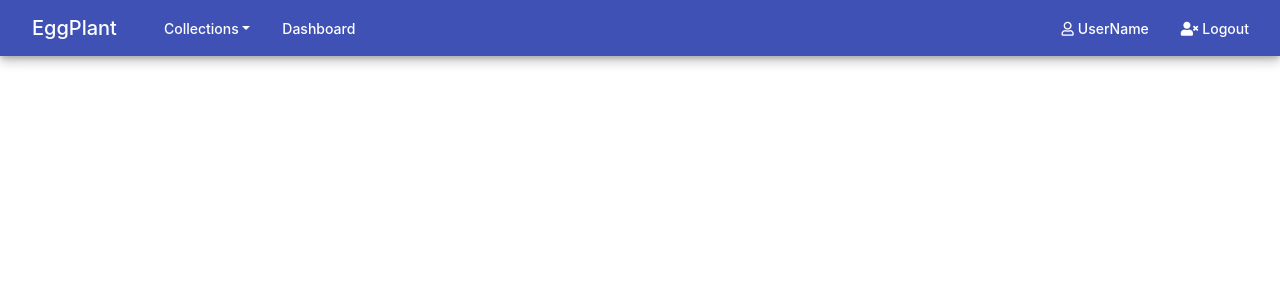
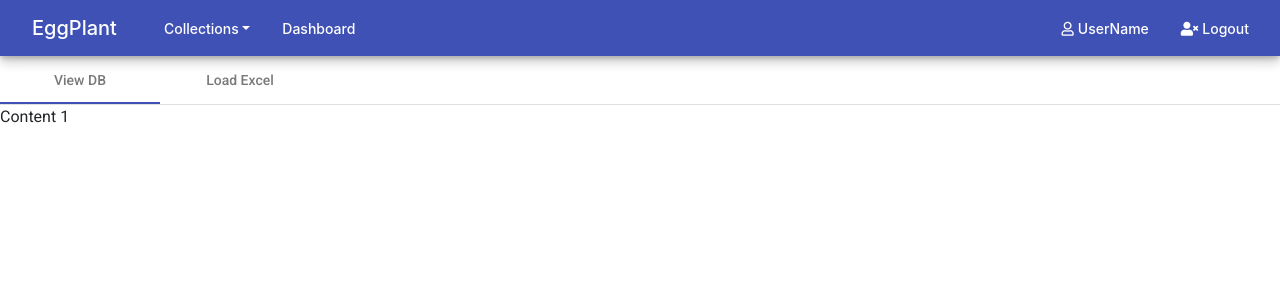
Before and after one commit to ArtiZN/EggPlant, an Angular app: page / in a window 1280 px wide. Shown: the top 300 px of the page. Built offline with nearby package versions, Linux system fonts and the light colour scheme.

Commit message:
import @angular/material/tabs

```diff
--- a/angular.json
+++ b/angular.json
@@ -23,6 +23,9 @@
               "src/assets"
             ],
             "styles": [
+              {
+                "input": "node_modules/@angular/material/prebuilt-themes/indigo-pink.css"
+              },
               "src/styles.css",
               "node_modules/bootstrap/dist/css/bootstrap.css",
               "node_modules/bootstrap/dist/css/bootstrap-grid.css"
@@ -77,6 +80,9 @@
             "tsConfig": "src/tsconfig.spec.json",
             "karmaConfig": "src/karma.conf.js",
             "styles": [
+              {
+                "input": "node_modules/@angular/material/prebuilt-themes/indigo-pink.css"
+              },
               "src/styles.css",
               "node_modules/bootstrap/dist/css/bootstrap.css",
               "node_modules/bootstrap/dist/css/bootstrap-grid.css"
--- a/package.json
+++ b/package.json
@@ -17,14 +17,17 @@
     "@angular/core": "^6.1.0",
     "@angular/forms": "^6.1.0",
     "@angular/http": "^6.1.0",
+    "@angular/material": "^6.4.7",
     "@angular/platform-browser": "^6.1.0",
     "@angular/platform-browser-dynamic": "^6.1.0",
     "@angular/router": "^6.1.0",
+    "angular-material": "^1.1.10",
     "bootstrap": "^4.1.3",
     "core-js": "^2.5.4",
     "jquery": "^3.3.1",
     "rxjs": "~6.2.0",
-    "zone.js": "~0.8.26"
+    "zone.js": "~0.8.26",
+    "@angular/cdk": "^6.2.0"
   },
   "devDependencies": {
     "@angular-devkit/build-angular": "~0.8.0",
--- a/src/app/app.module.ts
+++ b/src/app/app.module.ts
@@ -4,6 +4,7 @@ import { NgModule } from '@angular/core';
 
 import { AppComponent } from './app.component';
 import { CoreModule } from './core/core.module';
+import { BrowserAnimationsModule } from '@angular/platform-browser/animations';
 
 @NgModule({
   declarations: [
@@ -12,7 +13,8 @@ import { CoreModule } from './core/core.module';
   imports: [
     BrowserModule,
     CoreModule,
-    routing
+    routing,
+    BrowserAnimationsModule
   ],
   providers: [],
   bootstrap: [AppComponent]
--- a/src/app/app.routing.ts
+++ b/src/app/app.routing.ts
@@ -1,9 +1,10 @@
+import { HomeComponent } from './core/components/home/home.component';
+
 import { Routes, RouterModule } from "@angular/router";
-import { HeaderComponent } from "./core/components/header/header.component";
 
 const routes: Routes = [
 	{
-		path: "", component: HeaderComponent
+		path: "", component: HomeComponent
 	}
 ]
 export const routing = RouterModule.forRoot(routes);
--- a/src/app/core/components/home/home.component.html
+++ b/src/app/core/components/home/home.component.html
@@ -1,3 +1,5 @@
-<p>
-  home works!
-</p>
+<app-header></app-header>
+<mat-tab-group>
+  <mat-tab label="View DB"> Content 1</mat-tab>
+  <mat-tab label="Load Excel"> Content 2</mat-tab>
+</mat-tab-group>
--- a/src/app/core/core.module.ts
+++ b/src/app/core/core.module.ts
@@ -1,11 +1,14 @@
 import { BrowserModule } from '@angular/platform-browser';
 import { NgModule } from '@angular/core';
+import { MatTabsModule } from '@angular/material/tabs';
+
 import { HeaderComponent } from './components/header/header.component';
 import { HomeComponent } from './components/home/home.component';
 
 @NgModule({
     imports: [
-        BrowserModule
+        BrowserModule,
+        MatTabsModule
     ],
     declarations: [
         HeaderComponent,
--- a/src/index.html
+++ b/src/index.html
@@ -1,6 +1,8 @@
 <!doctype html>
 <html lang="en">
 <head>
+<link href="https://fonts.googleapis.com/icon?family=Material+Icons" rel="stylesheet">
+<link href="https://fonts.googleapis.com/css?family=Roboto:300,400,500" rel="stylesheet">
   <meta charset="utf-8">
   <title>EggPlant</title>
   <base href="/">
--- a/src/styles.css
+++ b/src/styles.css
@@ -1 +1,4 @@
 /* You can add global styles to this file, and also import other style files */
+
+html, body { height: 100%; }
+body { margin: 0; font-family: 'Roboto', sans-serif; }
```
Also changed, not shown: 1 other file (tests, documents, lock files or other folders).
